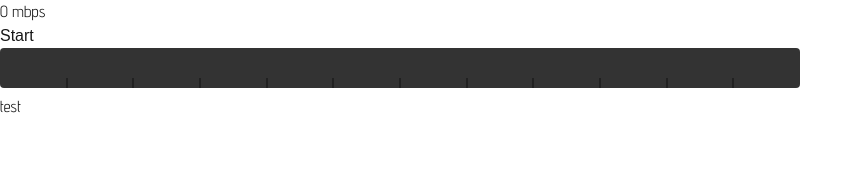
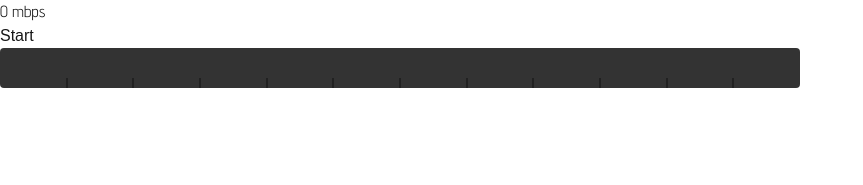
Before and after one commit to ag10889/speedtest, a Next.js app: page / in a window 1280 px wide. Shown: the top 185 px of the page, without its empty margins (0-863 px from the left). Built offline with nearby package versions, Linux system fonts and the light colour scheme.

Commit message:
remove unwanted addition

```diff
--- a/src/app/page.tsx
+++ b/src/app/page.tsx
@@ -144,7 +144,7 @@ export default function Home() {
 
       <div>
         <h1 className={`${adventPro.className} text-center text-7xl mr-7`}>{}
-          test
+
 
         </h1>
       </div>
```
